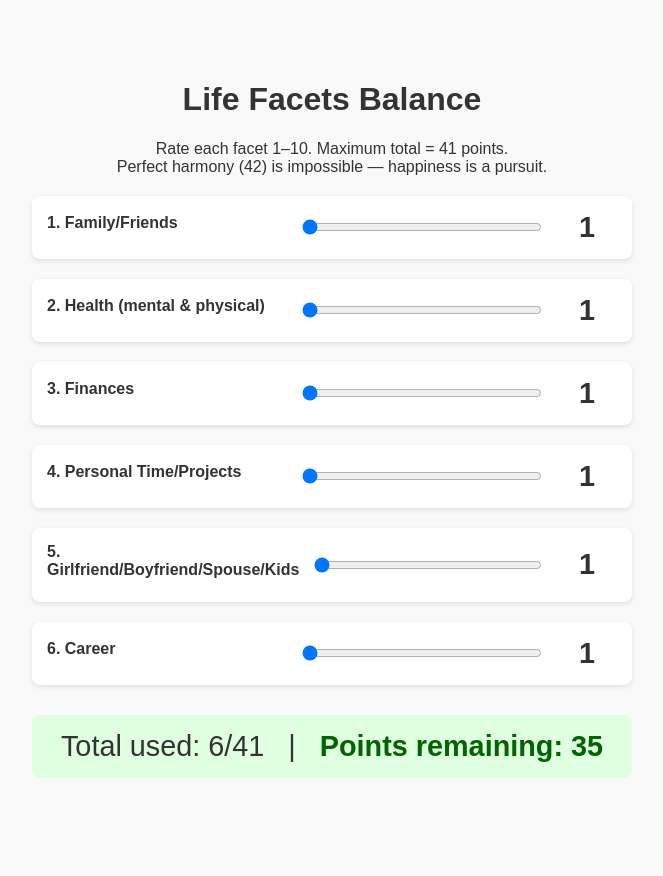
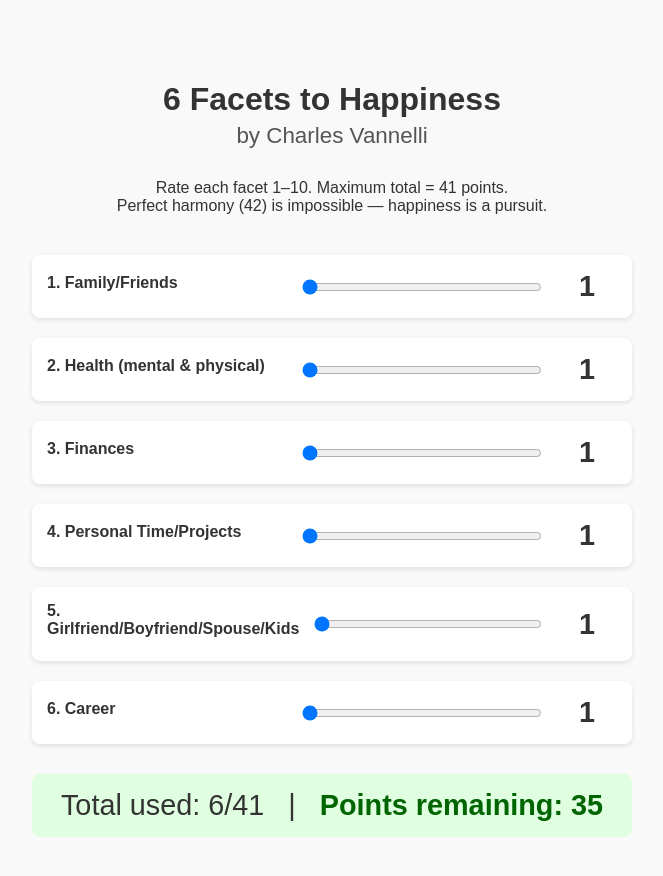
Before and after one commit to CharlesVannelli/6-Facets-to-Life, a plain HTML site: page index.html in a window 1280 px wide. Shown: the whole page, without its empty margins (308-971 px from the left). Drawn offline with Linux system fonts and the light colour scheme.

Commit message:
Update index.html
Troubleshooting

```diff
--- a/index.html
+++ b/index.html
@@ -13,8 +13,22 @@
       background: #f9f9f9;
       color: #333;
     }
-    h1 { text-align: center; }
-    p { text-align: center; }
+    h1 {
+      text-align: center;
+      margin-bottom: 5px;
+    }
+    h2 {
+      text-align: center;
+      margin-top: 0;
+      margin-bottom: 30px;
+      font-weight: normal;
+      font-size: 1.4em;
+      color: #555;
+    }
+    p {
+      text-align: center;
+      margin-bottom: 40px;
+    }
     .facet {
       margin: 20px 0;
       padding: 15px;
@@ -68,7 +82,8 @@
   </style>
 </head>
 <body>
-  <h1>Life Facets Balance</h1>
+  <h1>6 Facets to Happiness</h1>
+  <h2>by Charles Vannelli</h2>
   <p>Rate each facet 1–10. Maximum total = 41 points.<br>Perfect harmony (42) is impossible — happiness is a pursuit.</p>
 
   <div class="facet">
```
